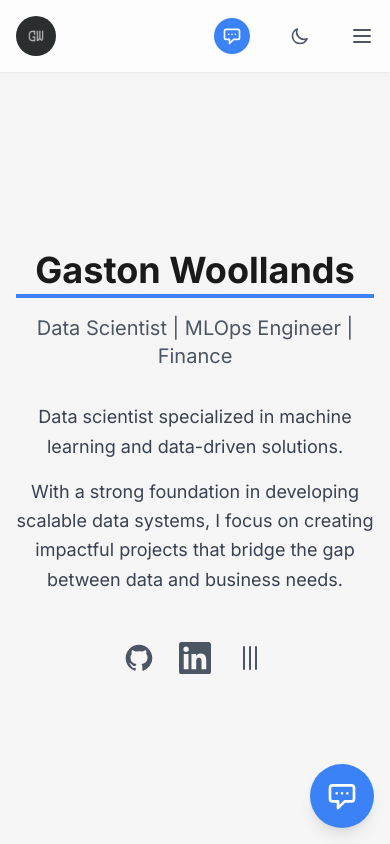
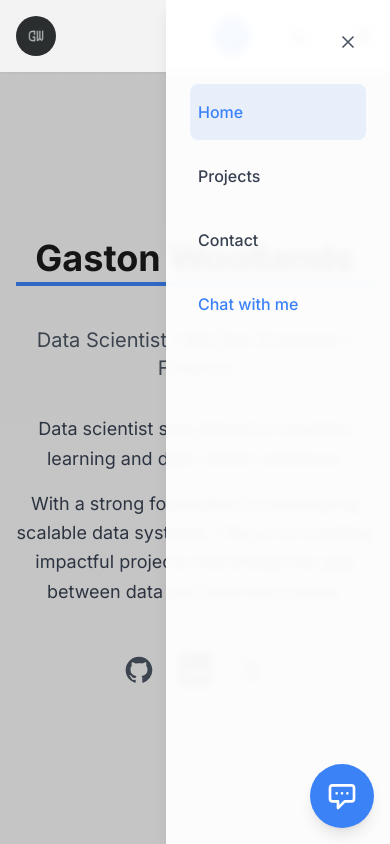
Before and after one commit to GastonWoollands/portfolio-app, a Next.js app: page / in a window 390 px wide. Both pictures are taken after a click on the button 362 px from the left and 36 px from the top of the page. Shown: the top 844 px of the page. Built offline with nearby package versions, Linux system fonts and the light colour scheme.

Commit message:
fix: mobile menu

```diff
--- a/src/app/api/contact/route.ts
+++ b/src/app/api/contact/route.ts
@@ -29,30 +29,6 @@ async function testEmailConfiguration() {
   } catch (error) {
     console.error('Error testing email configuration:', error)
     return false
-  }
-}
-
-// Handle both GET and POST methods
-export async function GET() {
-  try {
-    const isConfigured = await testEmailConfiguration()
-    if (!isConfigured) {
-      return NextResponse.json(
-        { error: 'Email service is not properly configured. Please check your Resend setup.' },
-        { status: 500 }
-      )
-    }
-
-    return NextResponse.json(
-      { message: 'Email configuration test successful' },
-      { status: 200 }
-    )
-  } catch (error) {
-    console.error('Error in test endpoint:', error)
-    return NextResponse.json(
-      { error: 'An unexpected error occurred while testing email configuration.' },
-      { status: 500 }
-    )
   }
 }
 
--- a/src/app/page.tsx
+++ b/src/app/page.tsx
@@ -52,7 +52,7 @@ const HomeSection = () => (
         className="relative"
       >
         <motion.h1
-          className="text-4xl md:text-6xl font-bold text-primary dark:text-primary-dark mb-6 relative"
+          className="text-4xl md:text-6xl font-bold text-primary dark:text-primary-dark mb-12 relative"
           initial={{ opacity: 0, y: 20 }}
           animate={{ opacity: 1, y: 0 }}
           transition={{ duration: 0.8, delay: 0.2 }}
--- a/src/components/Navbar.tsx
+++ b/src/components/Navbar.tsx
@@ -19,6 +19,7 @@ const Navbar = ({ onChatOpen }: NavbarProps) => {
   const [theme, setTheme] = useState<'light' | 'dark'>('light')
   const [mounted, setMounted] = useState(false)
   const [activeSection, setActiveSection] = useState('home')
+  const [isMobileMenuOpen, setIsMobileMenuOpen] = useState(false)
 
   useEffect(() => {
     setMounted(true)
@@ -63,7 +64,12 @@ const Navbar = ({ onChatOpen }: NavbarProps) => {
     const element = document.getElementById(sectionId)
     if (element) {
       element.scrollIntoView({ behavior: 'smooth' })
+      setIsMobileMenuOpen(false) // Close mobile menu after navigation
     }
+  }
+
+  const toggleMobileMenu = () => {
+    setIsMobileMenuOpen(!isMobileMenuOpen)
   }
 
   if (!mounted) return null
@@ -168,7 +174,11 @@ const Navbar = ({ onChatOpen }: NavbarProps) => {
               </button>
 
               {/* Mobile menu button */}
-              <button className="md:hidden text-gray-600 dark:text-gray-300 hover:text-accent dark:hover:text-accent">
+              <button
+                onClick={toggleMobileMenu}
+                className="md:hidden text-gray-600 dark:text-gray-300 hover:text-accent dark:hover:text-accent transition-colors duration-200"
+                aria-label="Toggle mobile menu"
+              >
                 <svg
                   xmlns="http://www.w3.org/2000/svg"
                   className="h-6 w-6"
@@ -188,6 +198,84 @@ const Navbar = ({ onChatOpen }: NavbarProps) => {
           </div>
         </div>
       </motion.nav>
+
+      {/* Mobile Menu Overlay */}
+      {isMobileMenuOpen && (
+        <motion.div
+          initial={{ opacity: 0 }}
+          animate={{ opacity: 1 }}
+          exit={{ opacity: 0 }}
+          className="fixed inset-0 z-40 md:hidden"
+          onClick={() => setIsMobileMenuOpen(false)}
+        >
+          <div className="absolute inset-0 bg-black/20" />
+        </motion.div>
+      )}
+
+      {/* Mobile Menu */}
+      <motion.div
+        initial={{ x: '100%' }}
+        animate={{ x: isMobileMenuOpen ? 0 : '100%' }}
+        transition={{ type: 'tween', duration: 0.2 }}
+        className="fixed top-0 right-0 h-full w-56 bg-white/95 dark:bg-gray-900/95 backdrop-blur-sm shadow-lg z-50 md:hidden"
+      >
+        <div className="flex flex-col h-full">
+          {/* Mobile menu header */}
+          <div className="flex items-center justify-end p-6">
+            <button
+              onClick={() => setIsMobileMenuOpen(false)}
+              className="p-2 rounded-full hover:bg-gray-100 dark:hover:bg-gray-800 transition-colors duration-200"
+              aria-label="Close mobile menu"
+            >
+              <svg
+                xmlns="http://www.w3.org/2000/svg"
+                className="h-5 w-5 text-gray-600 dark:text-gray-300"
+                fill="none"
+                viewBox="0 0 24 24"
+                stroke="currentColor"
+              >
+                <path
+                  strokeLinecap="round"
+                  strokeLinejoin="round"
+                  strokeWidth={2}
+                  d="M6 18L18 6M6 6l12 12"
+                />
+              </svg>
+            </button>
+          </div>
+
+          {/* Mobile menu items */}
+          <div className="flex-1 px-6">
+            <div className="space-y-2">
+              {sections.map((section) => (
+                <button
+                  key={section.id}
+                  onClick={() => scrollToSection(section.id)}
+                  className={`w-full text-left py-4 px-2 rounded-lg transition-all duration-200 font-medium ${
+                    activeSection === section.id
+                      ? 'text-accent dark:text-accent-dark bg-accent/10 dark:bg-accent-dark/10'
+                      : 'text-gray-700 dark:text-gray-300 hover:text-accent dark:hover:text-accent hover:bg-gray-50 dark:hover:bg-gray-800/50'
+                  }`}
+                >
+                  {section.label}
+                </button>
+              ))}
+
+              {/* Chat button inline with navigation items */}
+              <button
+                onClick={onChatOpen}
+                className="w-full text-left py-4 px-2 rounded-lg transition-all duration-200 font-medium text-accent dark:text-accent-dark hover:bg-accent/10 dark:hover:bg-accent-dark/10"
+              >
+                Chat with me
+              </button>
+            </div>
+          </div>
+
+          {/* Mobile menu footer - now empty */}
+          <div className="p-6">
+          </div>
+        </div>
+      </motion.div>
 
       {/* Visual Navigation */}
       <motion.div
```
